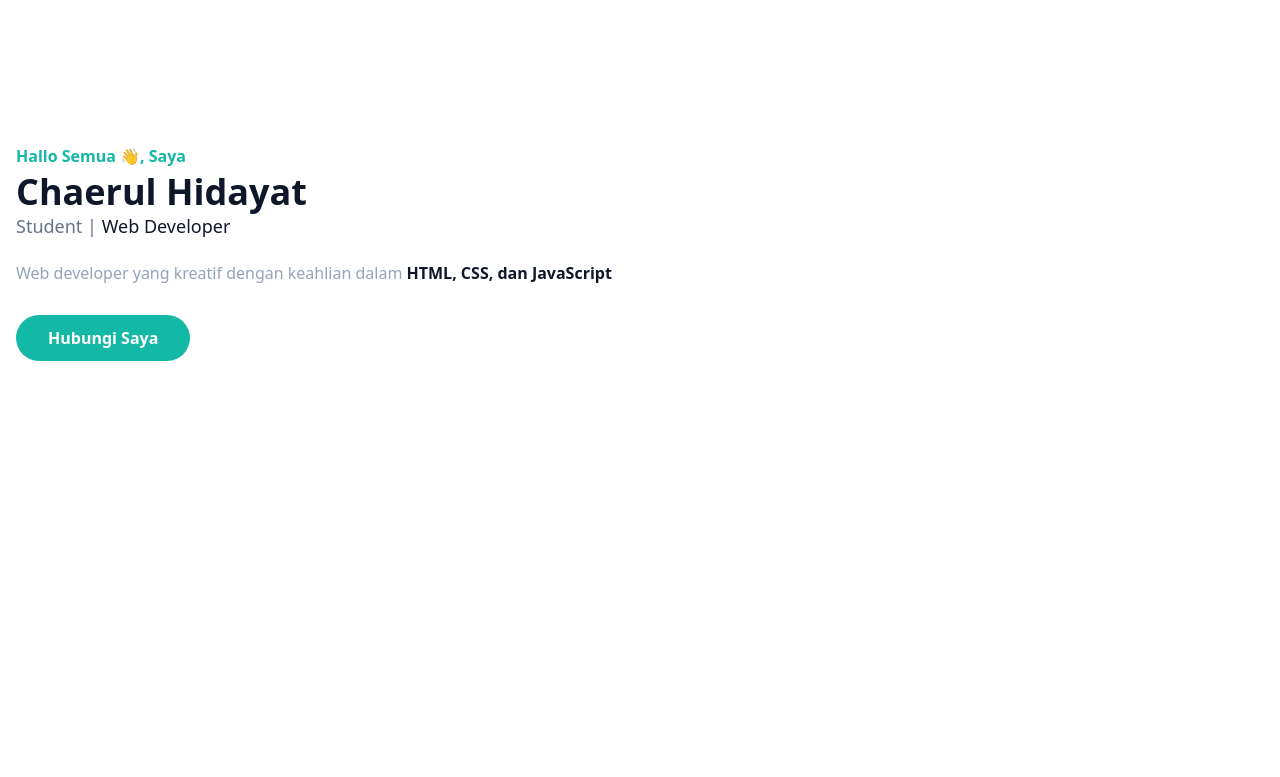
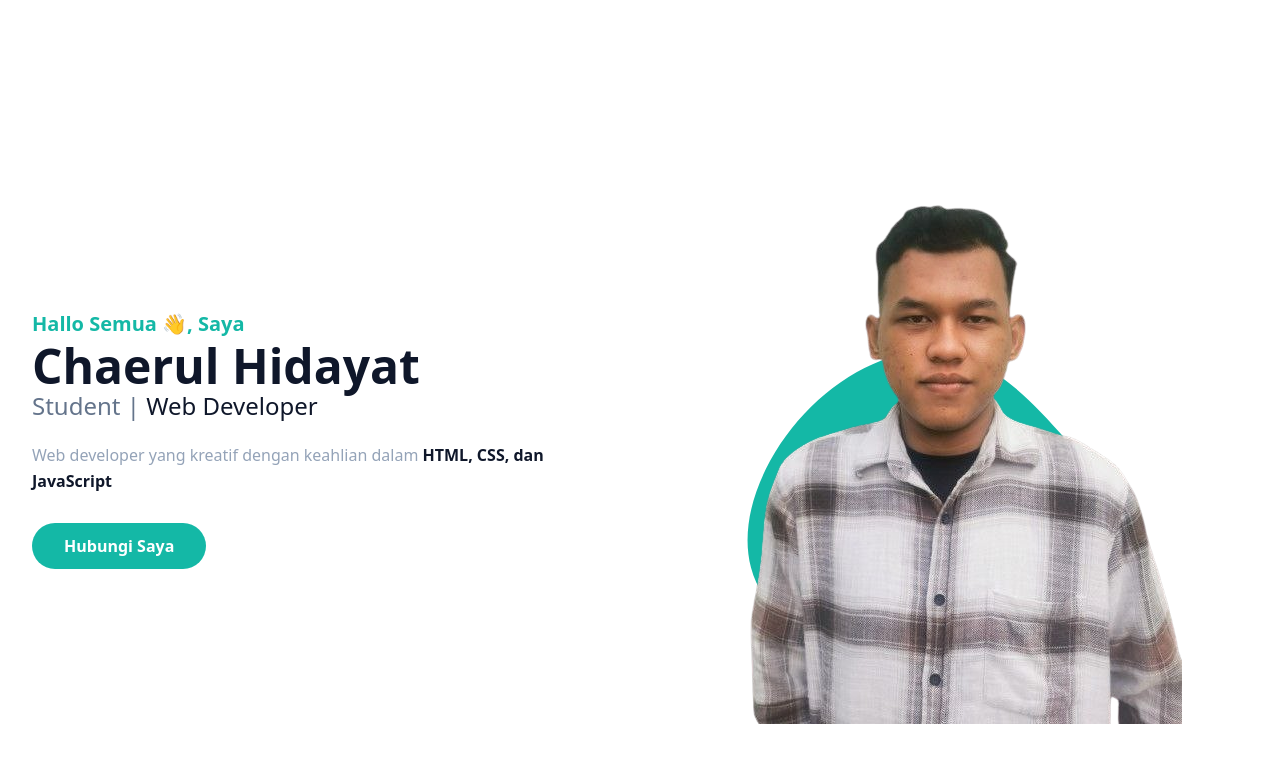
Before and after one commit to ChaerulHidayat17/portfolio-chaerul, a website: page index.html in a window 1280 px wide. Drawn offline with Linux system fonts and the light colour scheme.

Commit message:
update done section

```diff
--- a/index.html
+++ b/index.html
@@ -14,16 +14,25 @@
     <section id="home" class="pt-36">
         <div class="container">
             <div class="flex flex-wrap">
-                <div class="w-full self-center px-4">
-                    <h1 class="text-base font-semibold text-primary">Hallo Semua 👋, Saya <span
-                            class="block font-bold text-dark text-4xl mt-1">Chaerul Hidayat</span></h1>
-                    <h2 class="font-medium text-slate-500 text-lg mb-5">Student | <span class="text-dark">Web
+                <div class="w-full self-center px-4 lg:w-1/2">
+                    <h1 class="text-base font-semibold text-primary md:text-xl">Hallo Semua 👋, Saya <span
+                            class="block font-bold text-dark text-4xl mt-1 lg:text-5xl">Chaerul Hidayat</span></h1>
+                    <h2 class="font-medium text-slate-500 text-lg mb-5 lg:text-2xl">Student | <span class="text-dark">Web
                             Developer</span> </h2>
 
                     <p class="font-medium text-slate-400 mb-10 leading-relaxed">Web developer yang kreatif dengan
                         keahlian dalam <span class="text-dark font-semibold">HTML, CSS, dan JavaScript</span></p>
 
-                        <a href="#" class="text-base font-semibold bg-primary text-white py-3 px-8 rounded-full hover:shadow-lg hover:opacity-80 transition duration-500 ease-in-out">Hubungi Saya</a>
+                        <a href="#" class="text-base font-semibold bg-primary text-white py-3 px-8 rounded-full hover:shadow-lg hover:opacity-80 transition duration-300 ease-in-out">Hubungi Saya</a>
+                </div>
+                <div class="w-full self-end px-4 lg:w-1/2">
+                    <div class="mt-10 relative lg:mt-9 lg:right-0">
+                        <img src="img/foto2.png" alt="chaerul" class="max-w-full mx-auto">
+                        <span class="absolute -bottom-0 -z-10 left-1/2 -translate-x-1/2 md:scale-125">
+                            <svg width="400" height="400" viewBox="0 0 200 200" xmlns="http://www.w3.org/2000/svg">
+                                <path fill="#14b8a6" d="M41.1,-31.1C54.7,-15.7,68.2,1.5,66.3,17.3C64.5,33.2,47.2,47.7,28.6,54.8C10,62,-9.9,61.9,-29.4,54.9C-49,47.9,-68.3,33.9,-73.1,15.8C-77.9,-2.3,-68.3,-24.5,-53.7,-40.1C-39.1,-55.8,-19.5,-64.8,-2.9,-62.5C13.7,-60.2,27.5,-46.5,41.1,-31.1Z" transform="translate(100 100) scale(1.1)" />
+                              </svg>
+                        </span>
                 </div>
             </div>
         </div>
--- a/tailwind.config.js
+++ b/tailwind.config.js
@@ -2,11 +2,18 @@
 module.exports = {
   content: ['index.html'],
   theme: {
+    container: {
+      center: true,
+      padding: '16px',
+    },
     extend: {
       colors: {
         primary: '#14b8a6',
         dark: '#0f172a',
       },
+      screens: {
+        '2xl': '1320px'
+      },
     },
   },
   plugins: [],
```
Also changed, not shown: dish/src/output.css, img/foto.jpg (added), img/foto2.png (added).
